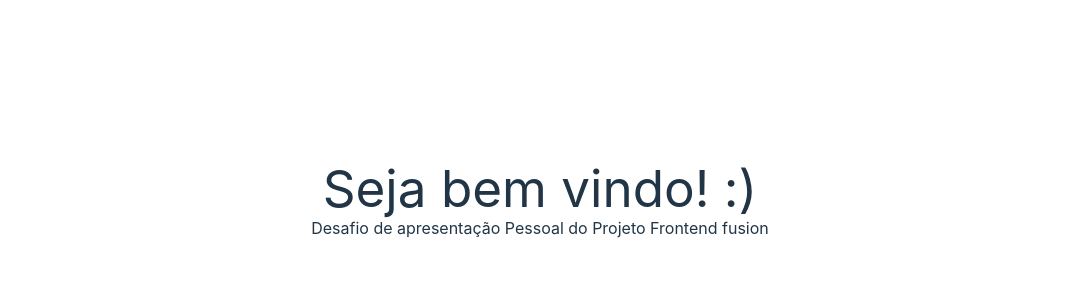
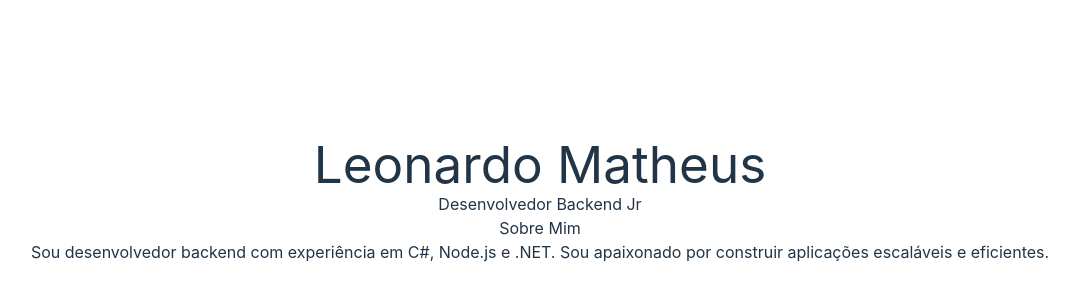
Before and after one commit to Projeto-FrontEnd-Fusion/apresentacao-pessoal-frontend, a React (Vite) app: page / in a window 1280 px wide. Shown: the part 200-500 px from the top of the page, without its empty margins (100-1179 px from the left). Built offline with nearby package versions, Linux system fonts and the light colour scheme.

Commit message:
feat: importando componentes Header e About no App.jsx

```diff
--- a/src/App.jsx
+++ b/src/App.jsx
@@ -1,15 +1,16 @@
-
+/* eslint-disable no-unused-vars */
+import Header from './components/Header';
+import About from './components/About';
 import './App.css'
 
 function App() {
 
   return (
-    <>
-      <main>
-        <h1>Seja bem vindo! :)</h1>
-        <p>Desafio de apresentação Pessoal do Projeto Frontend fusion</p>
-      </main>
-    </>
+    <div className="App max-w-4xl mx-auto">
+      <Header />
+      <About />
+
+    </div>
   );
 }
 
```
